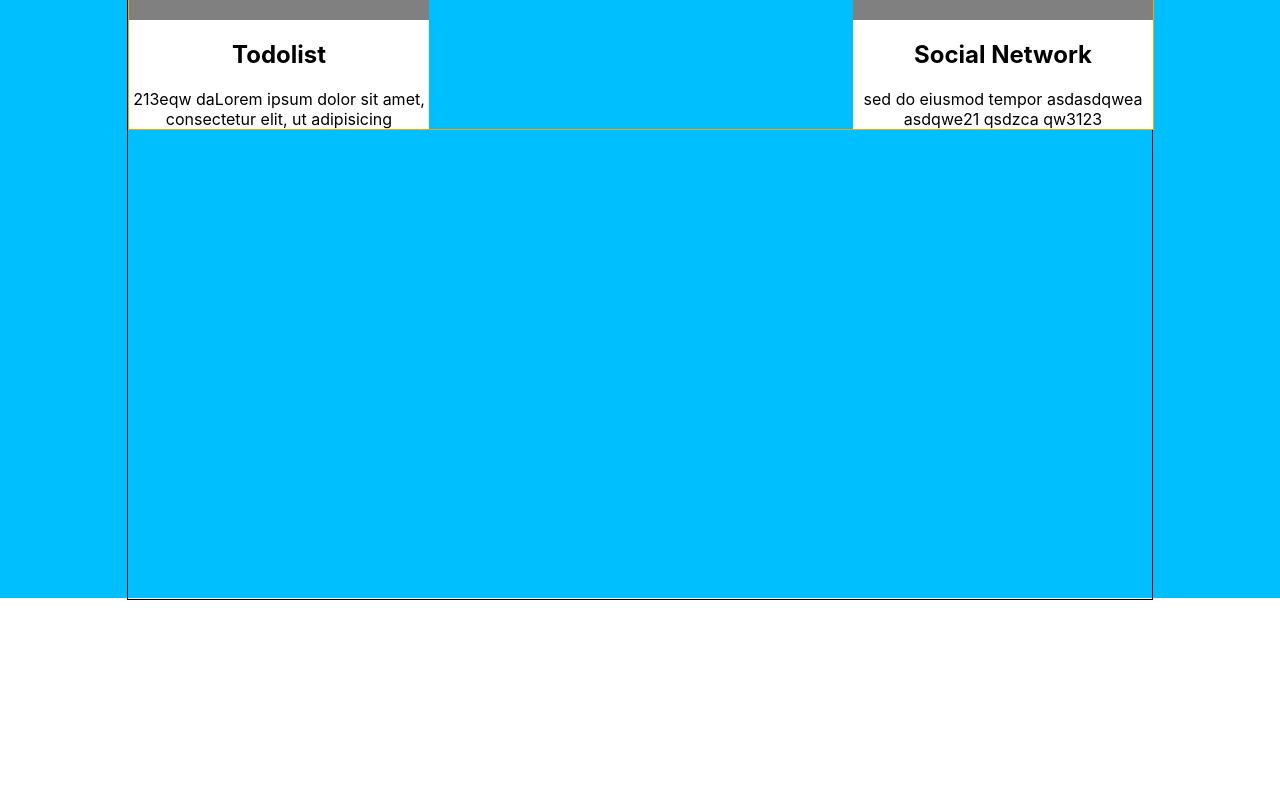
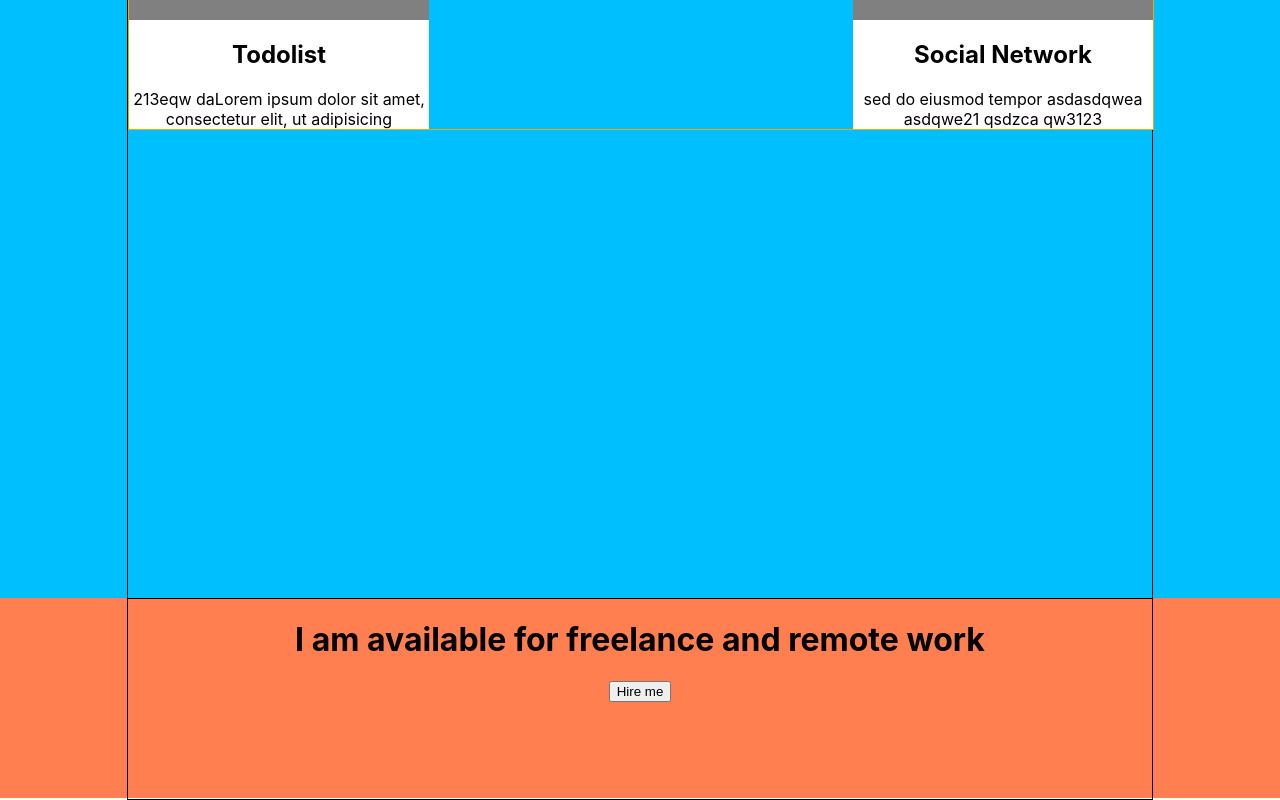
Before and after one commit to wavewavewavewave/portfolio, a React (Create React App) app: page / in a window 1280 px wide. Shown: the part 1882-2682 px from the top of the page. Before the commit the page ends 2482 px from the top, so only its background shows below. Built offline with nearby package versions, Linux system fonts and the light colour scheme.

Commit message:
RemoteWork block

```diff
--- a/src/App.js
+++ b/src/App.js
@@ -4,6 +4,7 @@ import Header from "./header/Header";
 import Main from "./main/Main";
 import Skills from "./skills/Skills";
 import MyProjects from "./myProjects/MyProjects";
+import Remote from "./remote/Remote";
 
 function App() {
     return (
@@ -12,6 +13,7 @@ function App() {
             <Main/>
             <Skills />
             <MyProjects/>
+            <Remote />
         </div>
     );
 }
--- /dev/null
+++ b/src/remote/Remote.js
@@ -0,0 +1,17 @@
+import React from 'react';
+import s from '../remote/Remote.module.css'
+import styleContainer from './../common/styles/Container.module.css'
+
+function Remote() {
+    return (
+        <div className={ ` ${s.remoteBlock} `}>
+            <div className={ ` ${styleContainer.container}  ${s.text}`}>
+                <h1>I am available for freelance and remote work</h1>
+                <button>Hire me</button>
+            </div>
+
+        </div>
+    )
+}
+
+export default Remote;
--- /dev/null
+++ b/src/remote/Remote.module.css
@@ -0,0 +1,15 @@
+.remoteBlock {
+    height: 200px;
+    background-color: coral;
+}
+.text {
+    flex-direction: column;
+    justify-content: flex-start;
+}
+.remoteMe {
+    border: 1px solid;
+    width: 100%;
+    display: flex;
+    justify-content: space-between;
+    flex-wrap: wrap;
+}
```
